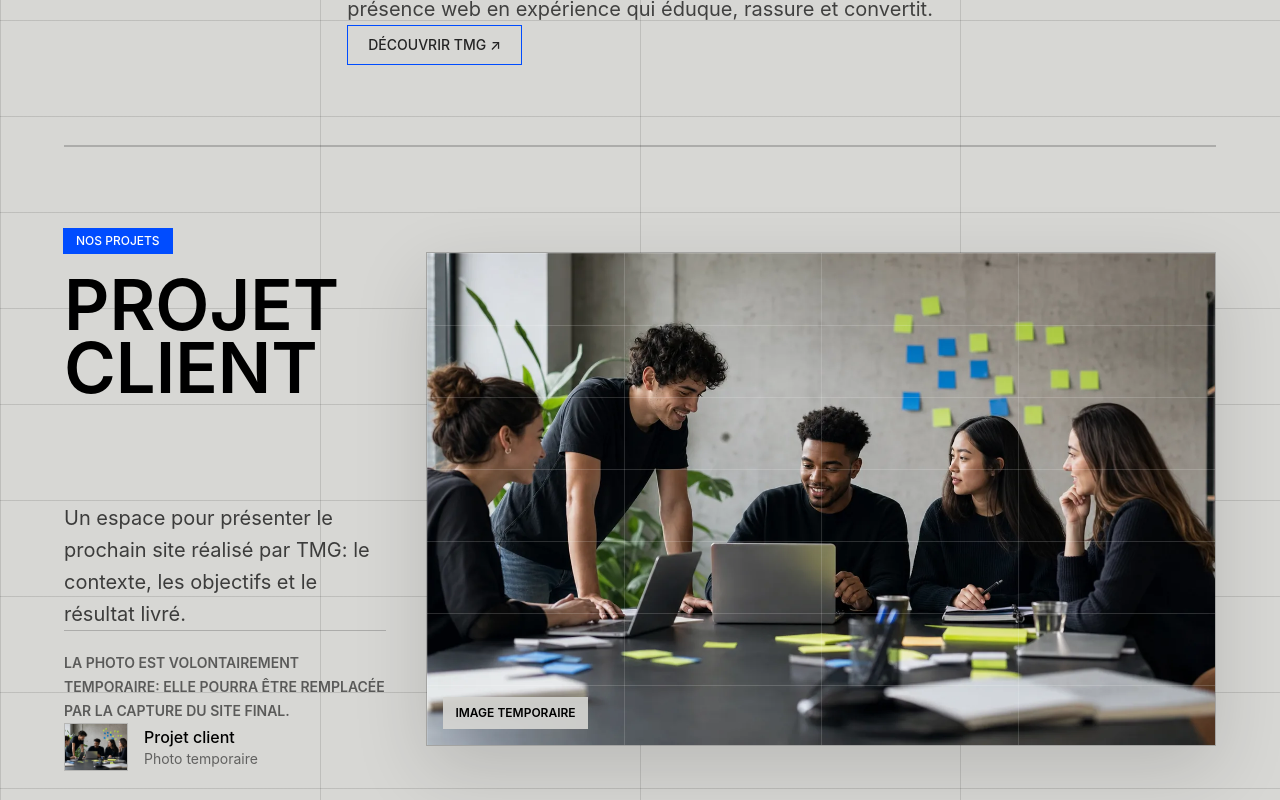
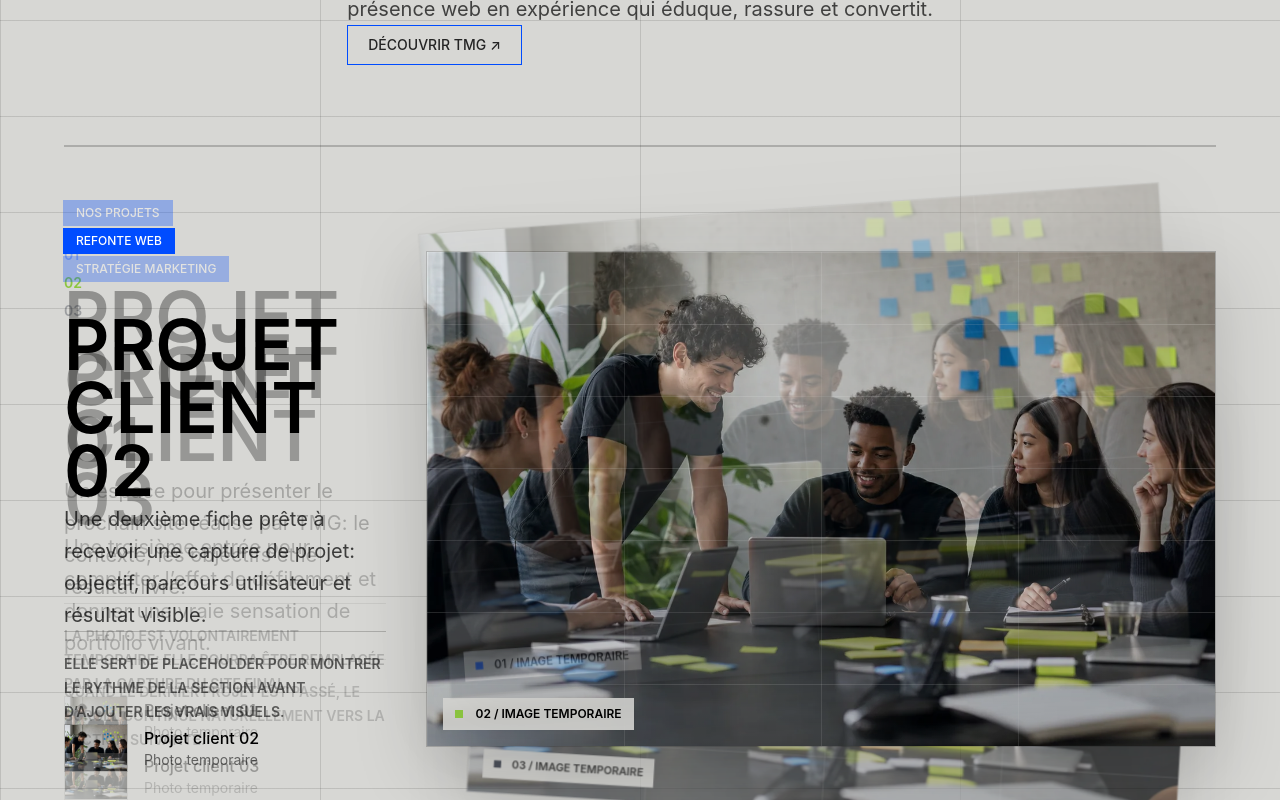
Before and after one commit to ToutLeMondeGagne/tmg-website, a React (Vite) app: page / in a window 1280 px wide. Shown: the part 1420-2220 px from the top of the page. Built offline with nearby package versions, Linux system fonts and the light colour scheme.

Commit message:
feat: animer la pile de projets au scroll

```diff
--- a/src/pages/Home.jsx
+++ b/src/pages/Home.jsx
@@ -1,3 +1,5 @@
+import { useRef } from 'react'
+import { motion, useReducedMotion, useScroll, useTransform } from 'framer-motion'
 import { PageContainer } from '../components/layout'
 import RelatedLinks from '../components/seo/RelatedLinks'
 import {
@@ -30,7 +32,7 @@ const highlights = [
 const projects = [
   {
     number: '01',
-    title: 'Projet client',
+    title: 'Projet client 01',
     category: 'Nos projets',
     date: 'Photo temporaire',
     summary:
@@ -39,6 +41,36 @@ const projects = [
       'La photo est volontairement temporaire: elle pourra être remplacée par la capture du site final.',
     image: projectPlaceholderImage,
     imageAlt: 'Photo temporaire pour un projet client TMG',
+    objectPosition: 'center',
+    accent: '#004cff',
+  },
+  {
+    number: '02',
+    title: 'Projet client 02',
+    category: 'Refonte web',
+    date: 'Photo temporaire',
+    summary:
+      'Une deuxième fiche prête à recevoir une capture de projet: objectif, parcours utilisateur et résultat visible.',
+    result:
+      'Elle sert de placeholder pour montrer le rythme de la section avant d’ajouter les vrais visuels.',
+    image: projectPlaceholderImage,
+    imageAlt: 'Photo temporaire pour un second projet client TMG',
+    objectPosition: 'left center',
+    accent: '#8cc63f',
+  },
+  {
+    number: '03',
+    title: 'Projet client 03',
+    category: 'Stratégie marketing',
+    date: 'Photo temporaire',
+    summary:
+      'Une troisième entrée pour compléter l’effet de défilement et donner une vraie sensation de portfolio vivant.',
+    result:
+      'Quand le dernier projet est passé, le scroll continue naturellement vers la section suivante.',
+    image: projectPlaceholderImage,
+    imageAlt: 'Photo temporaire pour un troisième projet client TMG',
+    objectPosition: 'right center',
+    accent: '#111827',
   },
 ]
 
@@ -198,19 +230,103 @@ function ProjectPreview({ project }) {
         className="pointer-events-none absolute inset-0 z-10 bg-[linear-gradient(to_right,rgba(255,255,255,0.14)_1px,transparent_1px),linear-gradient(to_bottom,rgba(255,255,255,0.16)_1px,transparent_1px)] bg-[length:25%_100%,100%_72px]"
         aria-hidden="true"
       />
+      <span
+        className="pointer-events-none absolute inset-0 z-10 bg-[linear-gradient(180deg,transparent_52%,rgba(0,0,0,0.24))]"
+        aria-hidden="true"
+      />
       <img
         src={project.image}
         alt={project.imageAlt}
         width="1600"
         height="1000"
         className="aspect-[16/10] h-full w-full object-cover"
+        style={{ objectPosition: project.objectPosition }}
         loading="lazy"
         decoding="async"
       />
-      <figcaption className="absolute bottom-4 left-4 z-20 bg-[var(--bg)]/90 px-3 py-2 text-xs font-semibold uppercase text-black backdrop-blur-sm">
-        Image temporaire
+      <figcaption className="absolute bottom-4 left-4 z-20 flex items-center gap-3 bg-[var(--bg)]/90 px-3 py-2 text-xs font-semibold uppercase text-black backdrop-blur-sm">
+        <span className="h-2 w-2 bg-[var(--project-accent)]" aria-hidden="true" />
+        {project.number} / Image temporaire
       </figcaption>
     </figure>
+  )
+}
+
+function ProjectStackCard({ project, index, total, progress }) {
+  const segment = 1 / total
+  const start = index * segment
+  const exit = Math.min(1, start + segment)
+  const enter = Math.max(0, start - segment * 0.65)
+  const isFirst = index === 0
+  const isLast = index === total - 1
+  const opacityInput = isFirst
+    ? [0, exit - segment * 0.16, exit]
+    : isLast
+      ? [enter, start + segment * 0.16, 1]
+      : [enter, start + segment * 0.12, exit - segment * 0.14, exit]
+  const opacityOutput = isFirst ? [1, 1, 0] : isLast ? [0.52, 1, 1] : [0.5, 1, 1, 0]
+  const yInput = opacityInput
+  const yOutput = isFirst
+    ? [0, 0, -74]
+    : isLast
+      ? [66, 0, 0]
+      : [48, 0, 0, -74]
+  const scaleOutput = isFirst
+    ? [1, 1, 0.94]
+    : isLast
+      ? [0.9, 1, 1]
+      : [0.92, 1, 1, 0.94]
+  const rotateOutput = isFirst
+    ? [-1.2, -1.2, -4]
+    : isLast
+      ? [3.4, 0, 0]
+      : [2.4, 0, 0, -4]
+  const imageY = useTransform(
+    progress,
+    [Math.max(0, start - segment * 0.5), Math.min(1, exit)],
+    ['2%', '-5%'],
+  )
+  const opacity = useTransform(progress, opacityInput, opacityOutput)
+  const y = useTransform(progress, yInput, yOutput)
+  const scale = useTransform(progress, yInput, scaleOutput)
+  const rotate = useTransform(progress, yInput, rotateOutput)
+
+  return (
+    <motion.figure
+      className="absolute inset-0 overflow-hidden border border-black/15 bg-black/10 shadow-[0_24px_70px_rgba(0,0,0,0.16)]"
+      style={{
+        '--project-accent': project.accent,
+        opacity,
+        y,
+        scale,
+        rotate,
+        zIndex: total - index,
+        transformOrigin: 'center bottom',
+      }}
+    >
+      <span
+        className="pointer-events-none absolute inset-0 z-10 bg-[linear-gradient(to_right,rgba(255,255,255,0.14)_1px,transparent_1px),linear-gradient(to_bottom,rgba(255,255,255,0.16)_1px,transparent_1px)] bg-[length:25%_100%,100%_72px]"
+        aria-hidden="true"
+      />
+      <span
+        className="pointer-events-none absolute inset-0 z-10 bg-[linear-gradient(180deg,transparent_52%,rgba(0,0,0,0.28))]"
+        aria-hidden="true"
+      />
+      <motion.img
+        src={project.image}
+        alt={project.imageAlt}
+        width="1600"
+        height="1000"
+        className="h-full w-full scale-110 object-cover"
+        style={{ y: imageY, objectPosition: project.objectPosition }}
+        loading="lazy"
+        decoding="async"
+      />
+      <figcaption className="absolute bottom-4 left-4 z-20 flex items-center gap-3 bg-[var(--bg)]/90 px-3 py-2 text-xs font-semibold uppercase text-black backdrop-blur-sm">
+        <span className="h-2 w-2 bg-[var(--project-accent)]" aria-hidden="true" />
+        {project.number} / Image temporaire
+      </figcaption>
+    </motion.figure>
   )
 }
 
@@ -234,19 +350,43 @@ function ProjectMeta({ project }) {
   )
 }
 
-function ProjectsShowcase() {
-  const project = projects[0]
+function ProjectStory({ project, index, total, progress }) {
+  const segment = 1 / total
+  const start = index * segment
+  const exit = Math.min(1, start + segment)
+  const enter = Math.max(0, start - segment * 0.54)
+  const isFirst = index === 0
+  const isLast = index === total - 1
+  const input = isFirst
+    ? [0, exit - segment * 0.18, exit]
+    : isLast
+      ? [enter, start + segment * 0.12, 1]
+      : [enter, start + segment * 0.12, exit - segment * 0.16, exit]
+  const opacity = useTransform(
+    progress,
+    input,
+    isFirst ? [1, 1, 0] : isLast ? [0, 1, 1] : [0, 1, 1, 0],
+  )
+  const y = useTransform(
+    progress,
+    input,
+    isFirst ? [0, 0, -28] : isLast ? [28, 0, 0] : [28, 0, 0, -28],
+  )
 
   return (
-    <section id="nos-projets" className="scroll-mt-24 border-b border-black/20 text-left">
-      <AnimatedSection
-        className="grid gap-10 border-t border-black/20 py-20 lg:grid-cols-[0.29fr_0.71fr] lg:items-center"
-        delay={0.04}
-        amount={0.18}
+    <motion.article
+      className="absolute inset-0 flex flex-col justify-between"
+      style={{
+        '--project-accent': project.accent,
+        opacity,
+        y,
+      }}
     >
-        <div className="flex flex-col justify-between gap-24 lg:min-h-[34rem]">
       <div className="space-y-5">
-            <SectionLabel>{project.category}</SectionLabel>
+        <SectionLabel>{index === 0 ? 'Nos projets' : project.category}</SectionLabel>
+        <span className="block text-sm font-semibold uppercase text-[var(--project-accent)]">
+          {project.number}
+        </span>
         <h2 className="text-[clamp(2.8rem,5.5vw,5.8rem)] font-semibold uppercase leading-[0.9] tracking-normal text-black">
           {project.title}
         </h2>
@@ -261,10 +401,132 @@ function ProjectsShowcase() {
         </p>
         <ProjectMeta project={project} />
       </div>
+    </motion.article>
+  )
+}
+
+function MobileProjectItem({ project, index }) {
+  return (
+    <AnimatedSection
+      as="article"
+      className="border-b border-black/20 py-12 last:border-b-0"
+      delay={index * 0.05}
+      amount={0.16}
+      style={{ '--project-accent': project.accent }}
+    >
+      <div className="space-y-6">
+        <SectionLabel>{index === 0 ? 'Nos projets' : project.category}</SectionLabel>
+        <span className="block text-sm font-semibold uppercase text-[var(--project-accent)]">
+          {project.number}
+        </span>
+        <h2 className="text-[clamp(2.5rem,13vw,4.8rem)] font-semibold uppercase leading-[0.9] tracking-normal text-black">
+          {project.title}
+        </h2>
+        <ProjectPreview project={project} />
+        <div className="space-y-6">
+          <p className="text-lg leading-8 text-black/72">{project.summary}</p>
+          <p className="border-t border-black/20 pt-5 text-sm font-semibold uppercase leading-6 text-black/58">
+            {project.result}
+          </p>
+          <ProjectMeta project={project} />
+        </div>
+      </div>
+    </AnimatedSection>
+  )
+}
+
+function ProjectsShowcase() {
+  const sectionRef = useRef(null)
+  const shouldReduceMotion = useReducedMotion()
+  const { scrollYProgress } = useScroll({
+    target: sectionRef,
+    offset: ['start start', 'end end'],
+  })
+
+  return (
+    <section
+      id="nos-projets"
+      ref={sectionRef}
+      className="scroll-mt-24 border-b border-black/20 text-left"
+    >
+      <div className="border-t border-black/20 lg:hidden">
+        {projects.map((project, index) => (
+          <MobileProjectItem key={project.title} project={project} index={index} />
+        ))}
       </div>
 
+      {!shouldReduceMotion ? (
+        <div
+          className="relative hidden border-t border-black/20 lg:block"
+          style={{ height: `${projects.length * 100}svh` }}
+        >
+          <div className="sticky top-24 flex min-h-[calc(100svh-6rem)] items-center py-10">
+            <div className="grid w-full gap-10 lg:grid-cols-[0.29fr_0.71fr] lg:items-center">
+              <div className="relative min-h-[34rem]">
+                {projects.map((project, index) => (
+                  <ProjectStory
+                    key={project.title}
+                    project={project}
+                    index={index}
+                    total={projects.length}
+                    progress={scrollYProgress}
+                  />
+                ))}
+              </div>
+
+              <div
+                className="relative h-[min(62svh,46rem)]"
+                style={{ perspective: '1200px' }}
+              >
+                {projects.map((project, index) => (
+                  <ProjectStackCard
+                    key={project.title}
+                    project={project}
+                    index={index}
+                    total={projects.length}
+                    progress={scrollYProgress}
+                  />
+                ))}
+              </div>
+            </div>
+          </div>
+
+          <div className="pointer-events-none absolute bottom-10 left-0 right-0 flex justify-between text-xs font-semibold uppercase text-black/45">
+            <span>Scroll sur place</span>
+            <span className="text-[var(--blue)]">01 → 03</span>
+            <span>Suite de la page</span>
+          </div>
+        </div>
+      ) : null}
+
+      {shouldReduceMotion ? (
+        <div className="hidden border-t border-black/20 lg:block">
+          {projects.map((project, index) => (
+            <article
+              key={project.title}
+              className="grid gap-10 border-b border-black/20 py-16 last:border-b-0 lg:grid-cols-[0.29fr_0.71fr] lg:items-center"
+              style={{ '--project-accent': project.accent }}
+            >
+              <div className="space-y-8">
+                <div className="space-y-5">
+                  <SectionLabel>{index === 0 ? 'Nos projets' : project.category}</SectionLabel>
+                  <span className="block text-sm font-semibold uppercase text-[var(--project-accent)]">
+                    {project.number}
+                  </span>
+                  <h2 className="text-[clamp(2.8rem,5.5vw,5.8rem)] font-semibold uppercase leading-[0.9] tracking-normal text-black">
+                    {project.title}
+                  </h2>
+                </div>
+                <p className="max-w-md text-xl leading-8 text-black/72">
+                  {project.summary}
+                </p>
+                <ProjectMeta project={project} />
+              </div>
               <ProjectPreview project={project} />
-      </AnimatedSection>
+            </article>
+          ))}
+        </div>
+      ) : null}
     </section>
   )
 }
```
Lines whose indentation alone changed are shown as unchanged.
